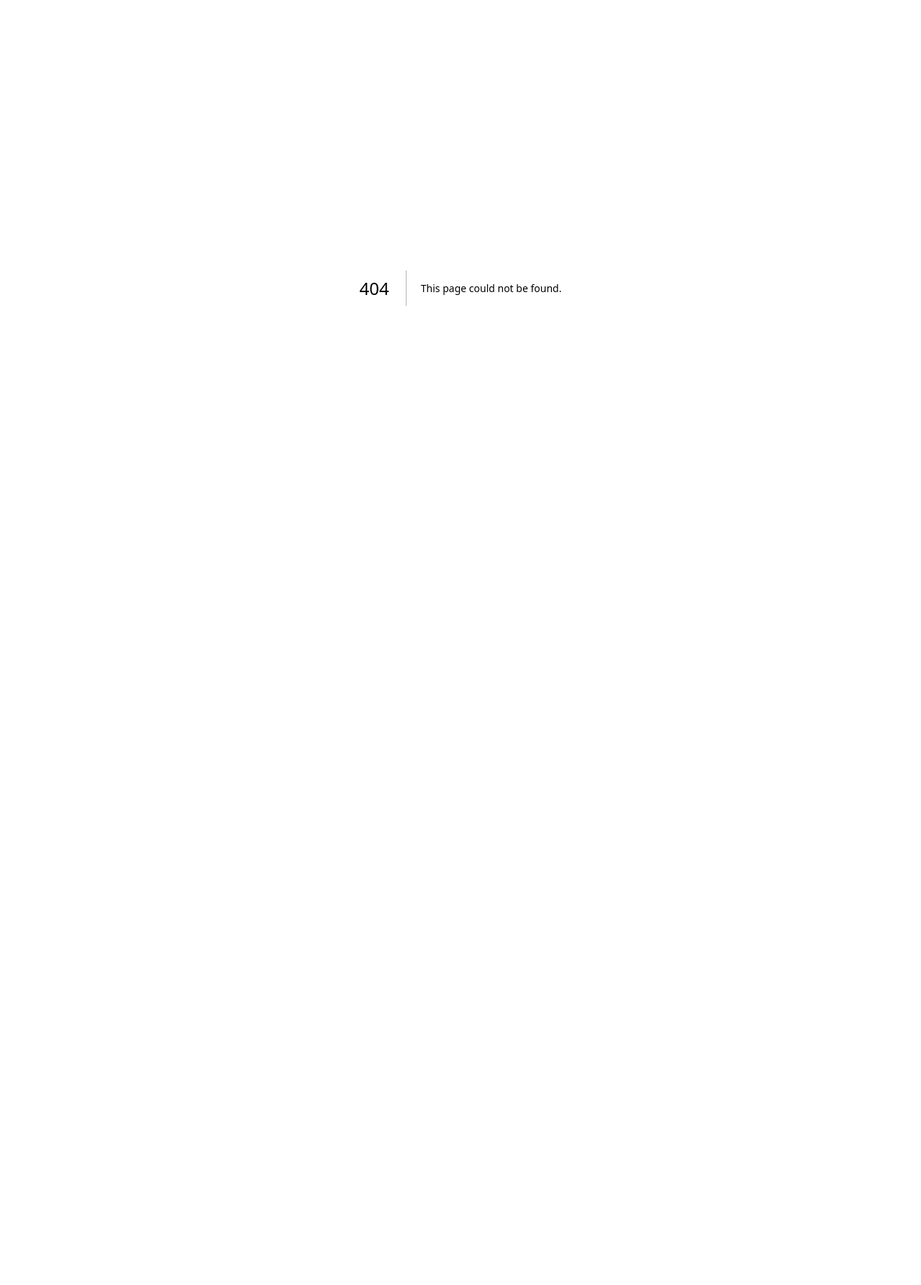
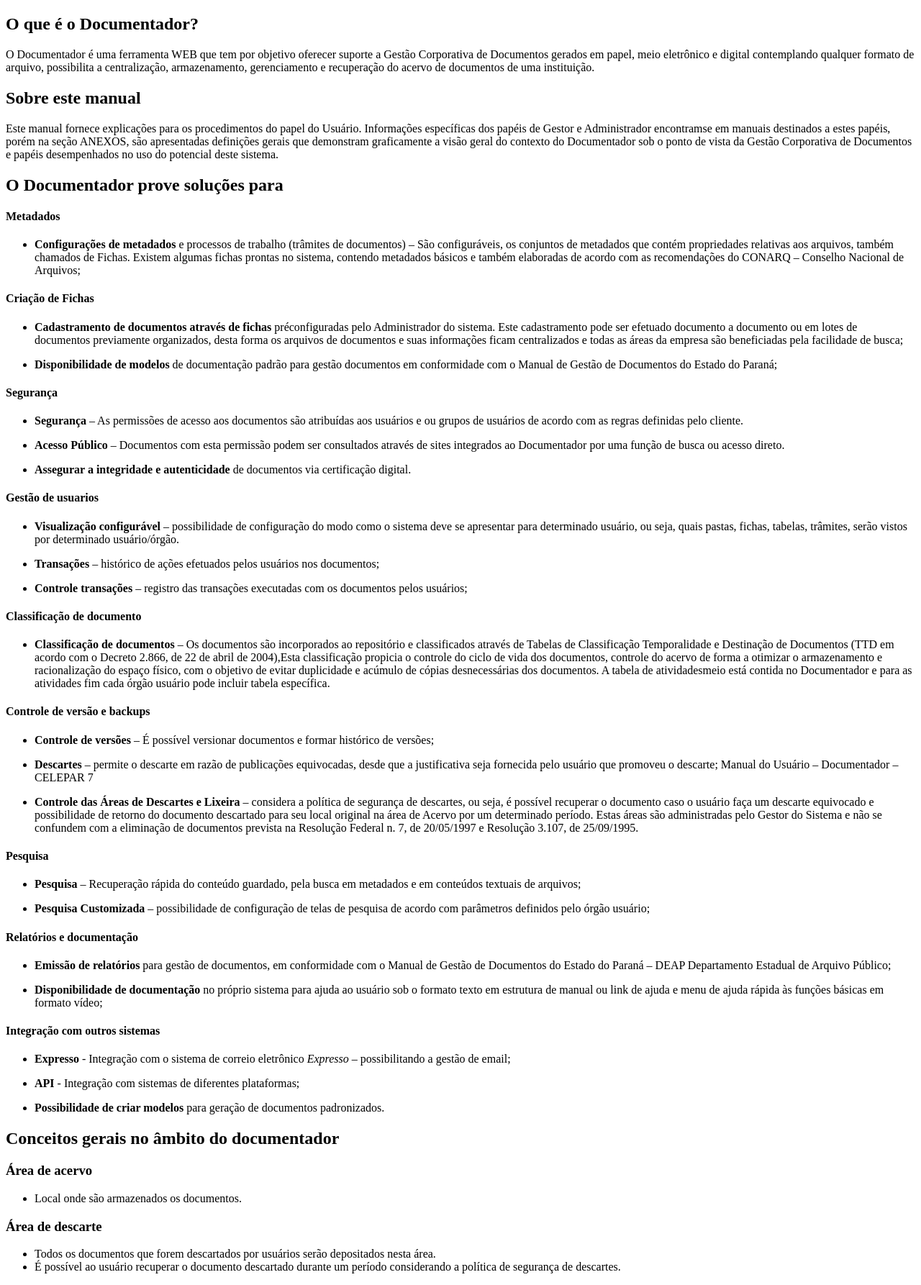
Before and after one commit to junioralvesbr/celepar-docs-documentador, a Next.js app: page /concepts in a window 1280 px wide. Before the commit this address had no page. Shown: the whole page at 72% size. Before the commit the page ends 800 px from the top, so only its background shows below. Built offline with nearby package versions, Linux system fonts and the light colour scheme.

Commit message:
criar um estrutura basica de documentação

```diff
--- a/pages/_meta.json
+++ b/pages/_meta.json
@@ -1,7 +1,8 @@
 {
-  "index": "Introduction",
+  "index": "Introdução",
+  "concepts": "Conceitos Fundamentais",
   "another": "Outra Pagina",
-  "advanced": "Avançado (A Folder)",
+  "basicFunction": "Funções Basicas",
   "about": {
     "title": "About",
     "type": "page"
--- a/pages/advanced/satori.mdx
+++ /dev/null
@@ -1,3 +0,0 @@
-# Satori
-
-Satori (悟り) is a Japanese Buddhist term for awakening, "comprehension; understanding".
--- /dev/null
+++ b/pages/basicFunction/_meta.json
@@ -0,0 +1,4 @@
+{
+  "documents": "Documentos",
+  "trash": "Lixeira"
+}
--- /dev/null
+++ b/pages/basicFunction/documents.mdx
@@ -0,0 +1,6 @@
+# Funções básicas de documentos
+
+## Criar
+## Renomear
+## Copiar ou Mover
+## Descartar
--- /dev/null
+++ b/pages/basicFunction/trash.mdx
@@ -0,0 +1,3 @@
+# Funções básicas da Lixeira
+
+## Recuperar documentos
--- /dev/null
+++ b/pages/concepts.mdx
@@ -0,0 +1,75 @@
+## O que é o Documentador?
+
+O Documentador é uma ferramenta WEB que tem por objetivo oferecer suporte a Gestão
+Corporativa de Documentos gerados em papel, meio eletrônico e digital contemplando
+qualquer formato de arquivo, possibilita a centralização, armazenamento, gerenciamento e
+recuperação do acervo de documentos de uma instituição.
+
+## Sobre este manual
+
+Este manual fornece explicações para os procedimentos do papel do Usuário. Informações
+específicas dos papéis de Gestor e Administrador encontramse em manuais destinados a estes
+papéis, porém na seção ANEXOS, são apresentadas definições gerais que demonstram
+graficamente a visão geral do contexto do Documentador sob o ponto de vista da Gestão
+Corporativa de Documentos e papéis desempenhados no uso do potencial deste sistema.
+
+## O Documentador prove soluções para
+
+ #### Metadados
+ - **Configurações de metadados** e processos de trabalho (trâmites de documentos) – São configuráveis, os conjuntos de metadados que contém propriedades relativas aos arquivos, também chamados de Fichas. Existem algumas fichas prontas no sistema, contendo metadados básicos e também elaboradas de acordo com as recomendações do CONARQ – Conselho Nacional de Arquivos;
+
+ #### Criação de Fichas
+ - **Cadastramento de documentos através de fichas** préconfiguradas pelo Administrador do sistema. Este cadastramento pode ser efetuado documento a documento ou em lotes de documentos previamente organizados, desta forma os arquivos de documentos e suas informações ficam centralizados e todas as áreas da empresa são beneficiadas pela facilidade de busca;
+
+  - **Disponibilidade de modelos** de documentação padrão para gestão documentos em conformidade com o Manual de Gestão de Documentos do Estado do Paraná;
+
+ #### Segurança
+ - **Segurança** – As permissões de acesso aos documentos são atribuídas aos usuários e ou grupos de usuários de acordo com as regras definidas pelo cliente.
+
+ - **Acesso Público** – Documentos com esta permissão podem ser consultados através de sites integrados ao Documentador por uma função de busca ou acesso direto.
+
+ - **Assegurar a integridade e autenticidade** de documentos via certificação digital.
+
+  #### Gestão de usuarios
+ - **Visualização configurável** – possibilidade de configuração do modo como o sistema deve se apresentar para determinado usuário, ou seja, quais pastas, fichas, tabelas, trâmites, serão vistos por determinado usuário/órgão.
+
+ - **Transações** – histórico de ações efetuados pelos usuários nos documentos;
+
+ - **Controle transações** – registro das transações executadas com os documentos pelos usuários;
+
+ #### Classificação de documento
+ - **Classificação de documentos** – Os documentos são incorporados ao repositório e classificados através de Tabelas de Classificação Temporalidade e Destinação de Documentos (TTD em acordo com o Decreto 2.866, de 22 de abril de 2004),Esta classificação propicia o controle do ciclo de vida dos documentos, controle do acervo de forma a otimizar o armazenamento e racionalização do espaço físico, com o objetivo de evitar duplicidade e acúmulo de cópias desnecessárias dos documentos. A tabela de atividadesmeio está contida no Documentador e para as atividades fim cada órgão usuário pode incluir tabela específica.
+
+ #### Controle de versão e backups
+ - **Controle de versões** – É possível versionar documentos e formar histórico de versões;
+
+ - **Descartes** – permite o descarte em razão de publicações equivocadas, desde que a justificativa seja fornecida pelo usuário que promoveu o descarte; Manual do Usuário – Documentador – CELEPAR 7
+
+ - **Controle das Áreas de Descartes e Lixeira** – considera a política de segurança de descartes, ou seja, é possível recuperar o documento caso o usuário faça um descarte equivocado e possibilidade de retorno do documento descartado para seu local original na área de Acervo por um determinado período. Estas áreas são administradas pelo Gestor do Sistema e não se confundem com a eliminação de documentos prevista na Resolução Federal n. 7, de 20/05/1997 e Resolução 3.107, de 25/09/1995.
+
+ #### Pesquisa
+ - **Pesquisa** – Recuperação rápida do conteúdo guardado, pela busca em metadados e em conteúdos textuais de arquivos;
+
+ - **Pesquisa Customizada** – possibilidade de configuração de telas de pesquisa de acordo com parâmetros definidos pelo órgão usuário;
+
+ #### Relatórios e documentação
+ - **Emissão de relatórios** para gestão de documentos, em conformidade com o Manual de Gestão de Documentos do Estado do Paraná – DEAP Departamento Estadual de Arquivo Público;
+
+ - **Disponibilidade de documentação** no próprio sistema para ajuda ao usuário sob o formato texto em estrutura de manual ou link de ajuda e menu de ajuda rápida às funções básicas em formato vídeo;
+
+  #### Integração com outros sistemas
+
+ - **Expresso** - Integração com o sistema de correio eletrônico *Expresso* – possibilitando a gestão de email;
+
+ - **API** - Integração com sistemas de diferentes plataformas;
+
+ - **Possibilidade de criar modelos** para geração de documentos padronizados.
+
+## Conceitos gerais no âmbito do documentador
+
+ ### Área de acervo
+  - Local onde são armazenados os documentos.
+
+ ### Área de descarte
+  - Todos os documentos que forem descartados por usuários serão depositados nesta área.
+  - É possível ao usuário  recuperar o documento descartado durante um período considerando a política de segurança de descartes.
```
Also changed, not shown: pages/index.mdx (+13 -6 lines), public/documentador.png (added).
